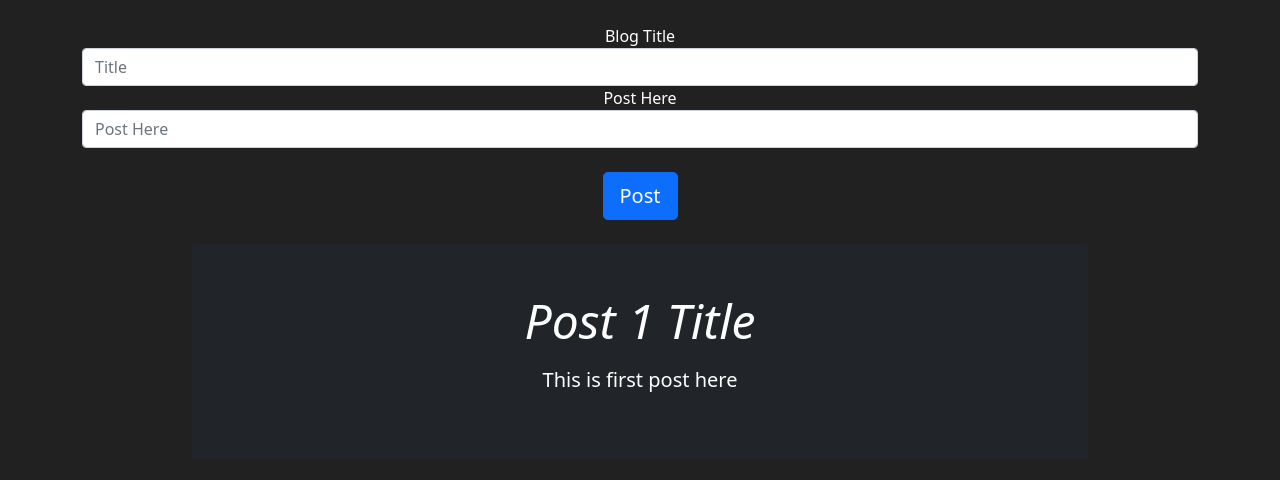
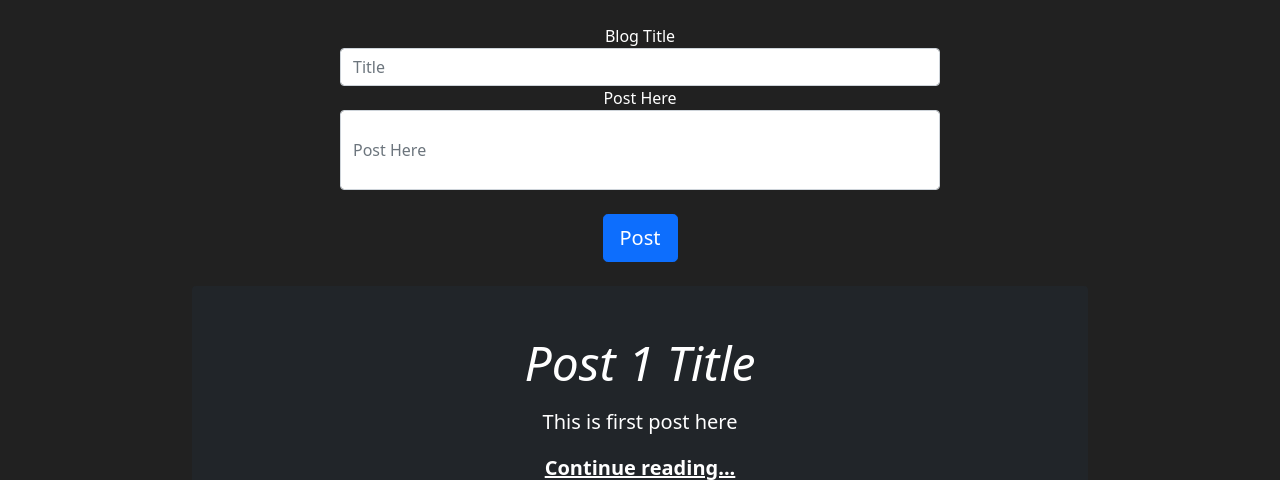
Before and after one commit to rGudavadze/blog_project, a Flask app: page /blogs in a window 1280 px wide. Shown: the part 59-539 px from the top of the page. Run offline with Flask 2, Linux system fonts and the light colour scheme; a user stored in the database is signed in; data comes from the database, SQL or seed files in the repository; both versions use the stored data as it was after the commit.

Commit message:
db probs

```diff
--- a/blog/models.py
+++ b/blog/models.py
@@ -1,6 +1,6 @@
 from blog import db, bcrypt, login_manager
 from datetime import datetime
-from flask_login import UserMixin
+from flask_login import UserMixin, current_user
 
 
 @login_manager.user_loader
@@ -35,6 +35,10 @@ class Post(db.Model):
     owner = db.Column(db.Integer(), db.ForeignKey('user.id'))
     comments = db.relationship('Comment', backref='owned_post', lazy=True)
 
+    def set_owner(self):
+        self.owner = current_user.id
+        db.session.commit()
+
 
 class Comment(db.Model):
     id = db.Column(db.Integer(), primary_key=True)
--- a/blog/routes.py
+++ b/blog/routes.py
@@ -53,6 +53,9 @@ def blogs():
     if form.validate_on_submit():
         create_blog = Post(title=form.title.data,
                             post=form.post.data)
+
+        create_blog.set_owner()
+
         db.session.add(create_blog)
         db.session.commit()
 
--- a/blog/templates/base.html
+++ b/blog/templates/base.html
@@ -7,10 +7,7 @@
 
     <!-- Bootstrap CSS -->
     <link href="https://cdn.jsdelivr.net/npm/bootstrap@5.0.0-beta3/dist/css/bootstrap.min.css" rel="stylesheet" integrity="sha384-eOJMYsd53ii+scO/bJGFsiCZc+5NDVN2yr8+0RDqr0Ql0h+rP48ckxlpbzKgwra6" crossorigin="anonymous">
-
-    <title>
-        {% block title %}{% endblock %}
-    </title>
+    {% block title %}{% endblock %}
   </head>
   <body class="text-center">
     <nav class="navbar navbar-expand-lg navbar-dark bg-dark">
--- a/blog/templates/blogs.html
+++ b/blog/templates/blogs.html
@@ -1,6 +1,18 @@
 {% extends "base.html" %}
 
-{% block title %}Blogs{% endblock %}
+{% block title %}
+    <title>Blogs</title>
+    <style>
+        .blog-forms-title, .blog-forms-post{
+            width: 600px;
+            margin: auto;
+        }
+        .blog-forms-post{
+            height: 80px;
+            overflow-wrap: break-word;
+        }
+    </style>
+{% endblock %}
 
 {% block content %}
 
@@ -10,10 +22,10 @@
         <br>
 
         {{ form.title.label() }}
-        {{ form.title(class="form-control", placeholder="Title") }}
+        {{ form.title(class="form-control blog-forms-title", placeholder="Title") }}
 
         {{ form.post.label() }}
-        {{ form.post(class="form-control", placeholder="Post Here") }}
+        {{ form.post(class="form-control blog-forms-post", placeholder="Post Here") }}
 
         <br>
         {{ form.submit(class="btn btn-lg btn-block btn-primary") }}
@@ -26,9 +38,9 @@
     <div class="col-md-12 px-0">
       <h1 class="display-5 fst-italic">{{p.title}}</h1>
       <p class="lead my-3">{{p.post[0:150]}}</p>
-      {% if p.post|length>150 %}
+
       <p class="lead mb-0"><a href="/blogs/{{p.id}}" class="text-white fw-bold">Continue reading...</a></p>
-      {% endif %}
+
     </div>
 </div>
 <br>
--- a/blog/templates/home.html
+++ b/blog/templates/home.html
@@ -1,6 +1,8 @@
 {% extends "base.html" %}
 
-{% block title %}Home{% endblock %}
+{% block title %}
+    <title>Home</title>
+{% endblock %}
 
 {% block content %}
 
--- a/blog/templates/individual_blog.html
+++ b/blog/templates/individual_blog.html
@@ -1,6 +1,8 @@
 {% extends "base.html" %}
 
-{% block title %}Individual Blog{% endblock %}
+{% block title %}
+    <title>Individual Blog</title>
+{% endblock %}
 
 {% block content %}
 
--- a/blog/templates/login.html
+++ b/blog/templates/login.html
@@ -1,6 +1,8 @@
 {% extends "base.html" %}
 
-{% block title %}Log In{% endblock %}
+{% block title %}
+    <title>Log In</title>
+{% endblock %}
 
 {% block content %}
 
```
Also changed, not shown: blog/templates/register.html (+4 -3 lines), blog/blogs.db.
